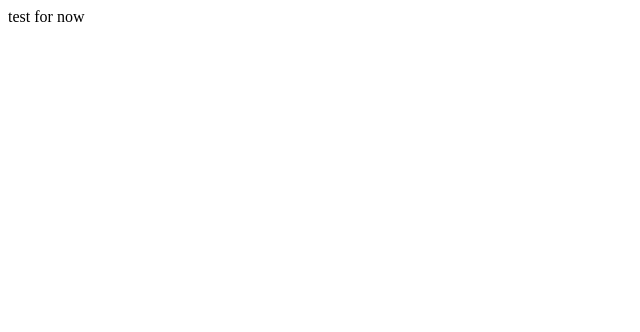
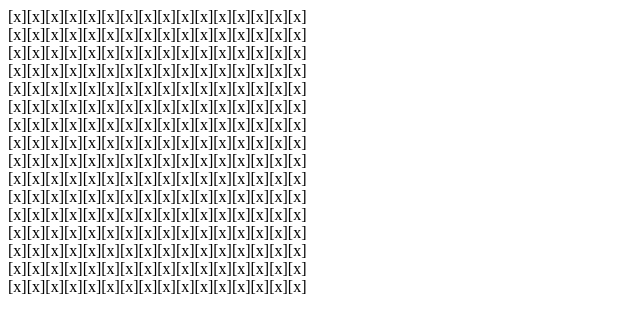
Before and after one commit to pickfr/etch-a-sketch, a plain HTML site: page index.html in a window 1280 px wide. Shown: the whole page, without its empty margins (0-640 px from the left). Drawn offline with Linux system fonts and the light colour scheme.

Commit message:
Add buildpixelDivs method for making the canvas
Array matches canvas co-ordinates

```diff
--- a/index.html
+++ b/index.html
@@ -11,9 +11,6 @@
 
     <div id="etch-a-sketch-container">
 
-        <!-- Javascript will fill this in. -->
-        test for now
-
     </div>
 
 </body>
--- a/script.js
+++ b/script.js
@@ -4,7 +4,7 @@
 
 // Update to new Array(len).fill(0) when done
     const pixelArray = [[0,0,0,0,0,0,0,0,0,0,0,0,0,0,0,0],
-                        [0,0,0,0,0,0,0,0,0,0,0,0,0,0,0,0],
+                        [0,0,0,0,0,0,0,0,0,0,0,0,0,0,0,2],
                         [0,0,0,0,0,0,0,0,0,0,0,0,0,0,0,0],
                         [0,0,0,0,0,0,0,0,0,0,0,0,0,0,0,0],
                         [0,0,0,0,0,0,0,0,0,0,0,0,0,0,0,0],
@@ -21,16 +21,57 @@
                         [0,0,0,0,0,0,0,0,0,0,0,0,0,0,0,0]];
 
 
+                        let pixelListener;
+
+
 // create 16x16 divs that the array will map to.
+buildPixelDivs();
 
-const containerDiv = document.getElementById("etch-a-sketch-container")
-console.log(containerDiv);
+
+function buildPixelDivs(){
+
+    const containerDiv = document.getElementById("etch-a-sketch-container");
+
+    for (let y = 0; y < pixelArray.length; y++) {
+
+        let pixelDivRow = document.createElement(`div`);
+        pixelDivRow.classList.add(`row`);
+        pixelDivRow.classList.add(`row-${y}`);
+        containerDiv.appendChild(pixelDivRow)
+
+
+
+        for (let x = 0; x < pixelArray[y].length; x++) {
+
+            pixelArray[y][x] = document.createElement(`div`);
+            pixelArray[y][x].classList.add(`y${y}x${x}`);
+            pixelArray[y][x].classList.add(`pixel`);
+            pixelDivRow.appendChild(pixelArray[y][x]);
+            pixelArray[y][x].textContent = `[x]`;
+            pixelArray[y][x].addEventListener("mouseover",alterPixel);
+        }
+    }
+}
+
+
+
+function alterPixel(e){
+
+
+    console.log(e.target);
+    e.target.textContent = `[o]`;
+
+
+}
+
+
+
+
 
 // Use this to make a 16 x 16 group of divs probs with a loop
-const pixels = document.createElement(`div`);
+//const pixels = document.createElement(`div`);
 
 
-pixels.classList.add("pixel")
-// Put the pixels in
-containerDiv.appendChild(pixels)
-console.log(pixels);
+//pixels.classList.add("pixels")
+// Put the pixels inside the container div.
+//containerDiv.appendChild(pixels)
--- a/style.css
+++ b/style.css
@@ -0,0 +1,7 @@
+.row{
+    display: flex;
+}
+
+.pixel{
+    flex: 0;
+}
```
